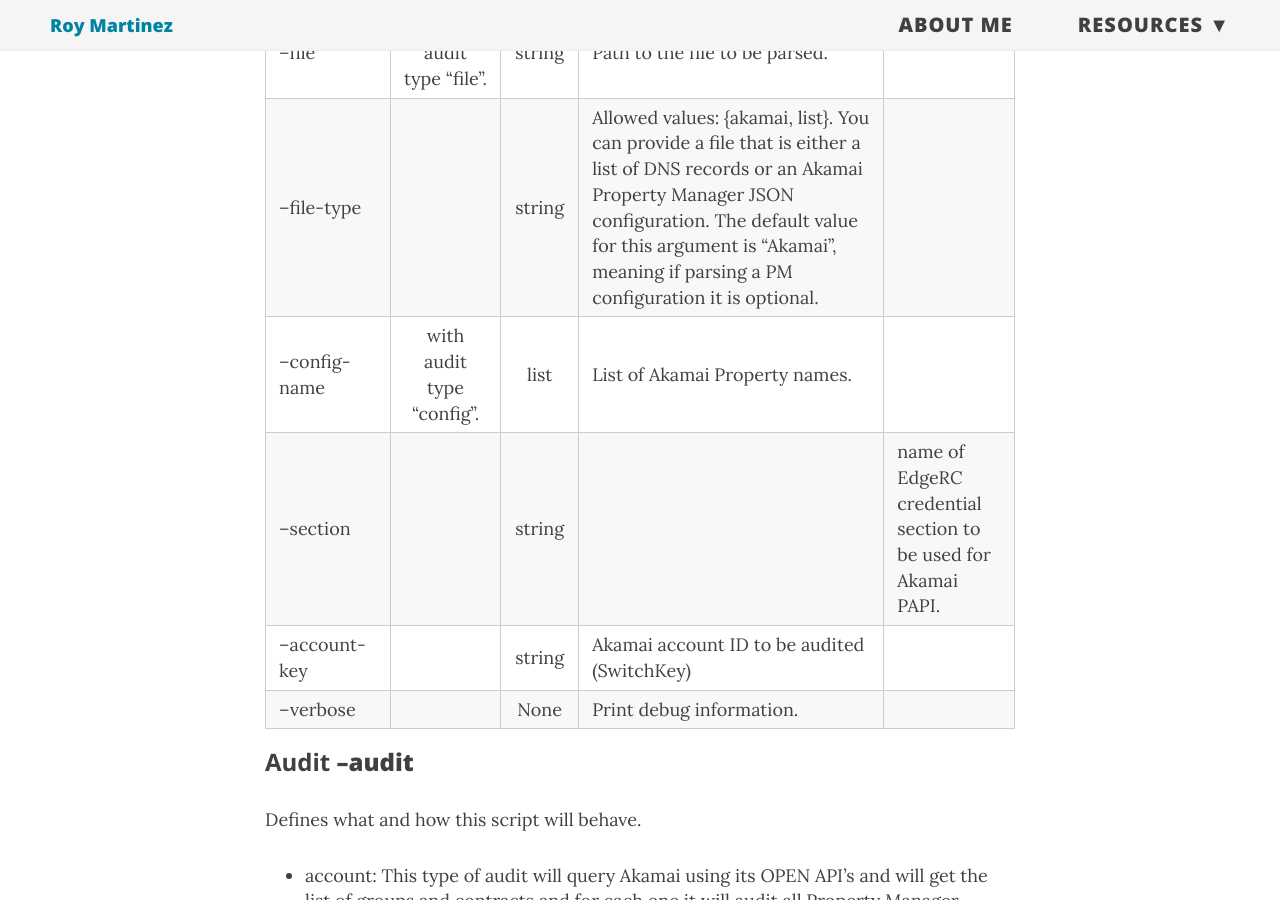
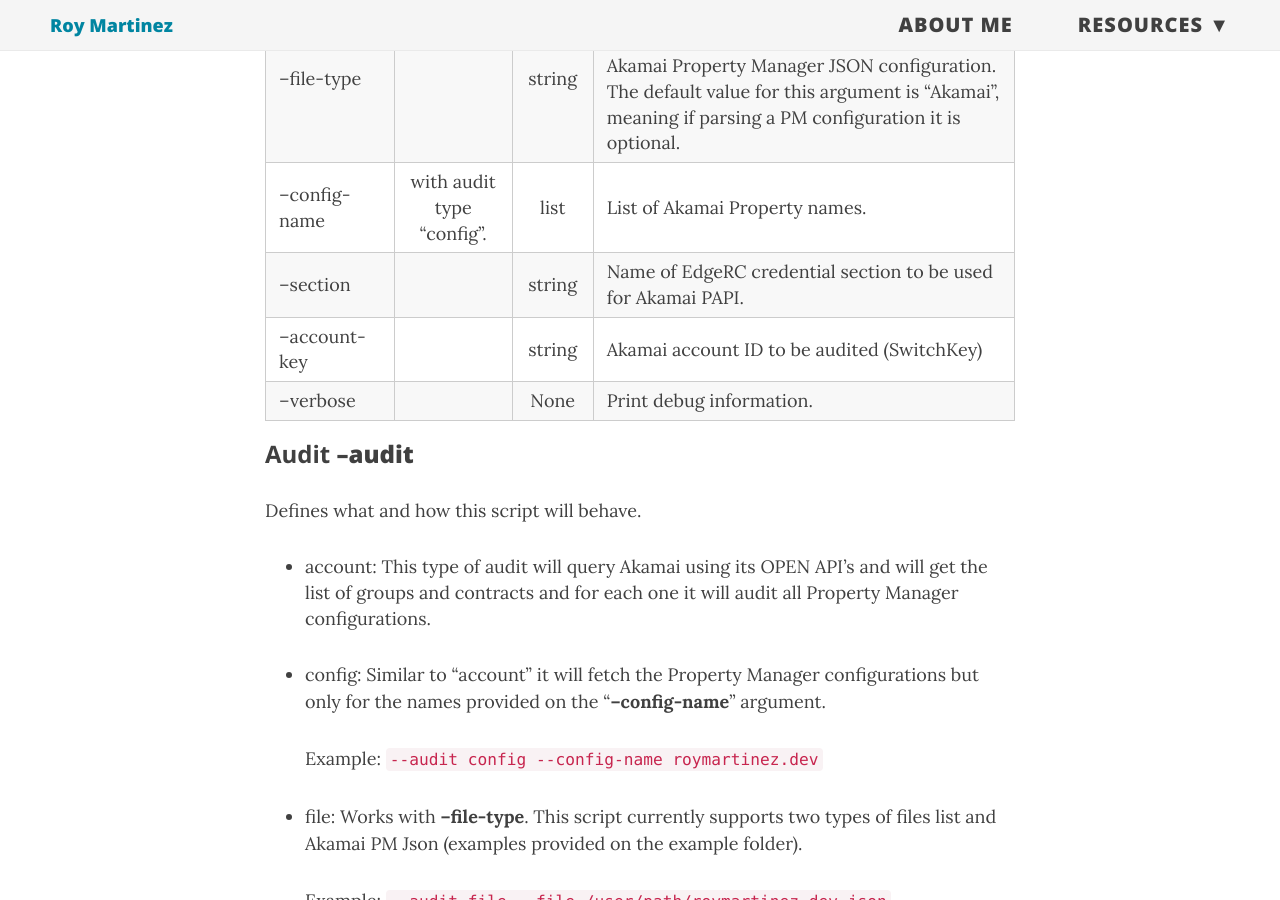
Before and after one commit to roymartinezblanco/roymartinez.dev, a Jekyll site: the page built from _posts/2019-10-1-ssl-certificate-expiration.md, in a window 1280 px wide and 900 px high, scrolled down 2914 px. Built offline with Jekyll 4.4.1, drawn with Linux system fonts in a browser that asks for light colours; nearby versions of some CDN libraries.

Commit message:
Upddated Blog

```diff
--- a/_posts/2019-10-1-ssl-certificate-expiration.md
+++ b/_posts/2019-10-1-ssl-certificate-expiration.md
@@ -74,7 +74,7 @@ Currently, for version 0.1 this script <span style="color:red">**will not look a
 | --file        | with audit type "file".  | string | Path to the file to be parsed. |
 | --file-type   |   | string | Allowed values: {akamai, list}. You can provide a file that is either a list of DNS records or an Akamai Property Manager JSON configuration. The default value for this argument is "Akamai", meaning if parsing a PM configuration it is optional.|
 | --config-name | with audit type "config".  |  list | List of Akamai Property names.|
-| --section     |   | string | | name of EdgeRC credential section to be used for Akamai PAPI.
+| --section     |   | string | Name of EdgeRC credential section to be used for Akamai PAPI.
 | --account-key |   | string | Akamai account ID to be audited (SwitchKey) |
 | --verbose     |   |  None | Print debug information.|
 
```
